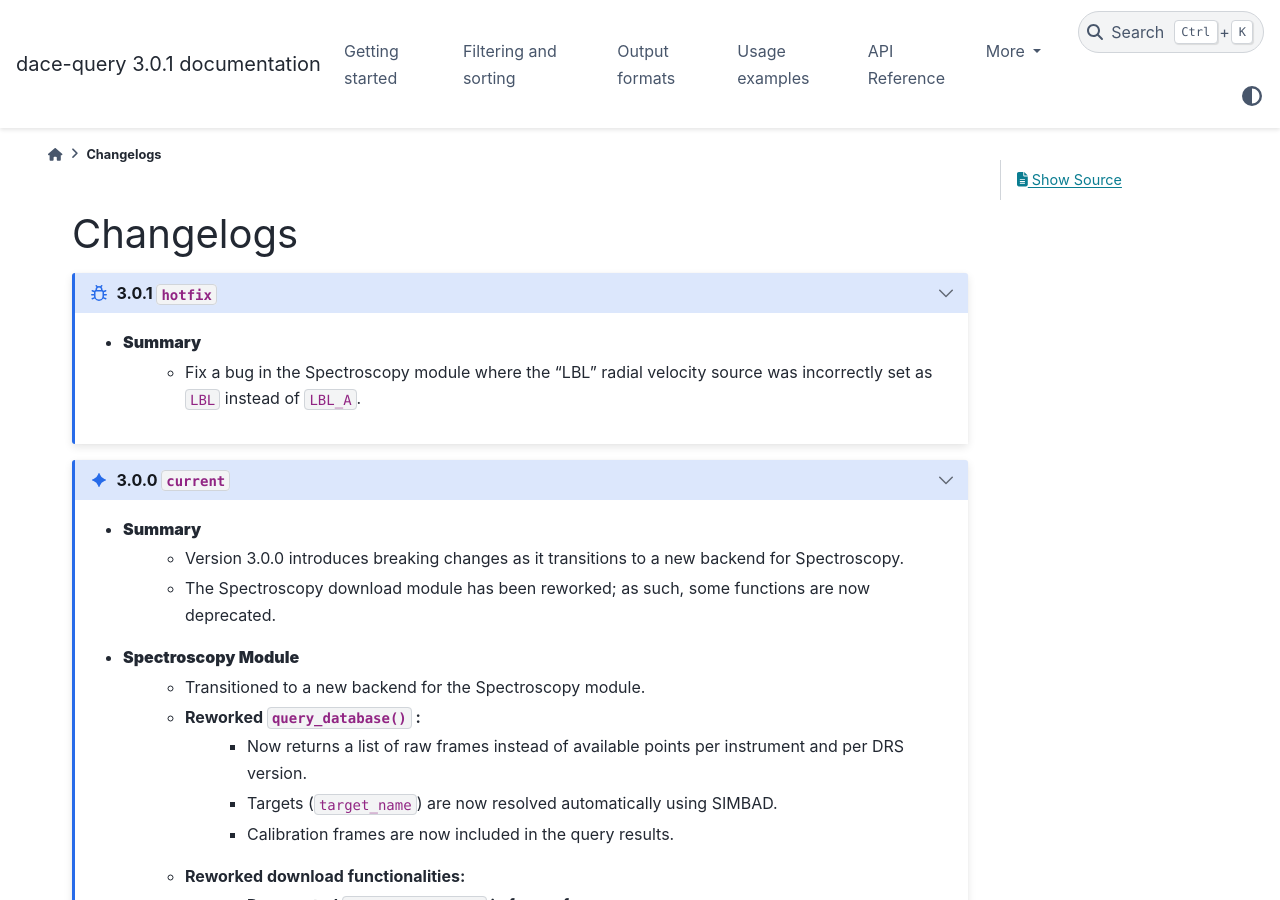
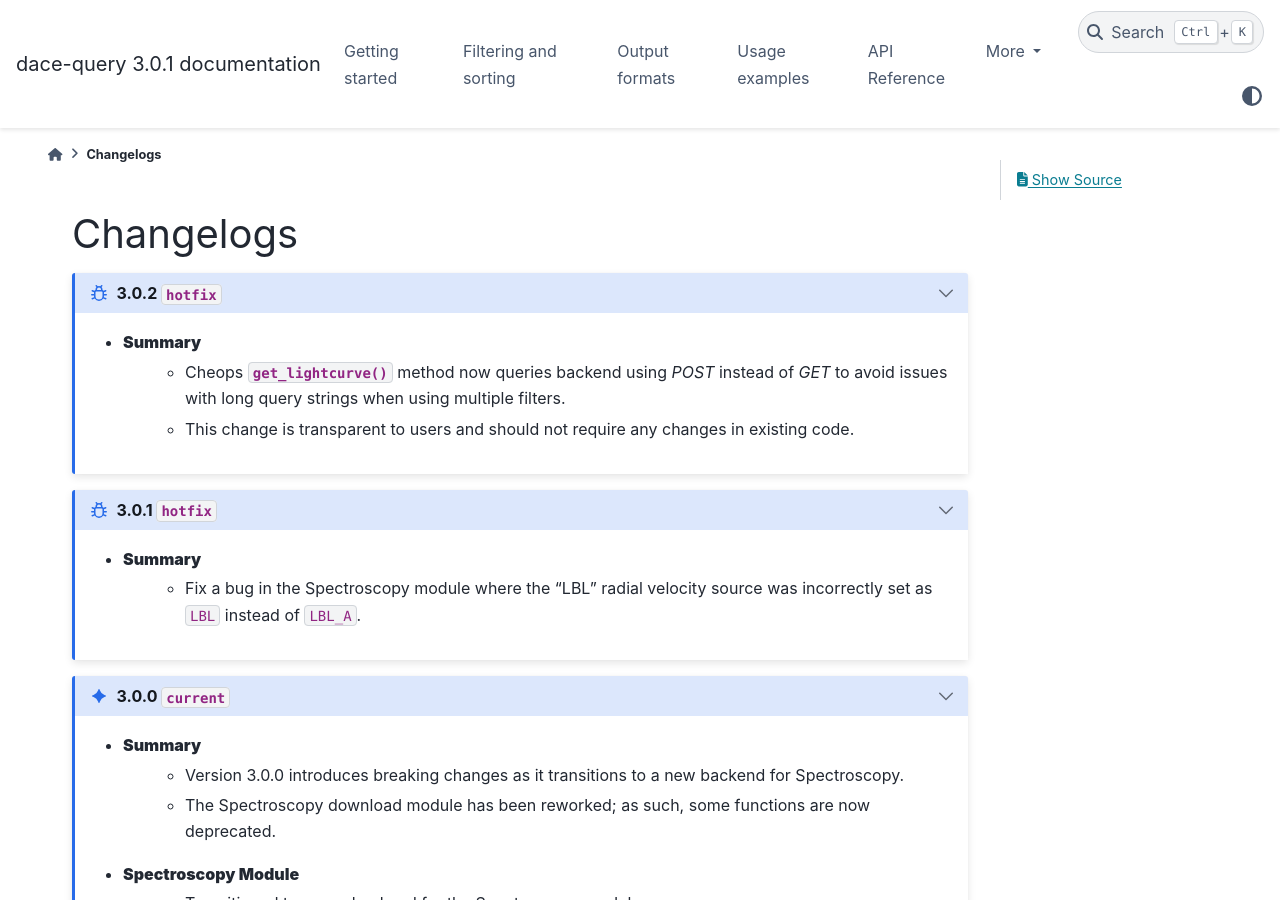
Before and after one commit to astro-dace/dace-query, a Sphinx documentation site: the page built from docs/source/changelogs.rst, in a window 1280 px wide and 900 px high. Built offline with Sphinx 7.4.7 and the PyData theme 0.15.4, drawn with Linux system fonts in a browser that asks for light colours; the version number is read from the project's files by our own code.

Commit message:
Cheops `get_lightcurve()` now uses `POST` endpoint instead of `GET` - This change is transparent to users and allows to specify large amounts of filters.

```diff
--- a/docs/source/changelogs.rst
+++ b/docs/source/changelogs.rst
@@ -1,5 +1,15 @@
 Changelogs
 #################
+
+.. dropdown:: 3.0.2 ``hotfix``
+    :open:
+    :animate: fade-in-slide-down
+    :color: info
+    :icon: bug
+
+    * **Summary**
+        * Cheops :meth:`~dace_query.cheops.cheops.CheopsClass.get_lightcurve` method now queries backend using `POST` instead of `GET` to avoid issues with long query strings when using multiple filters.
+        * This change is transparent to users and should not require any changes in existing code.
 
 .. dropdown:: 3.0.1 ``hotfix``
     :open:
```
Also changed, not shown: 1 other file.
